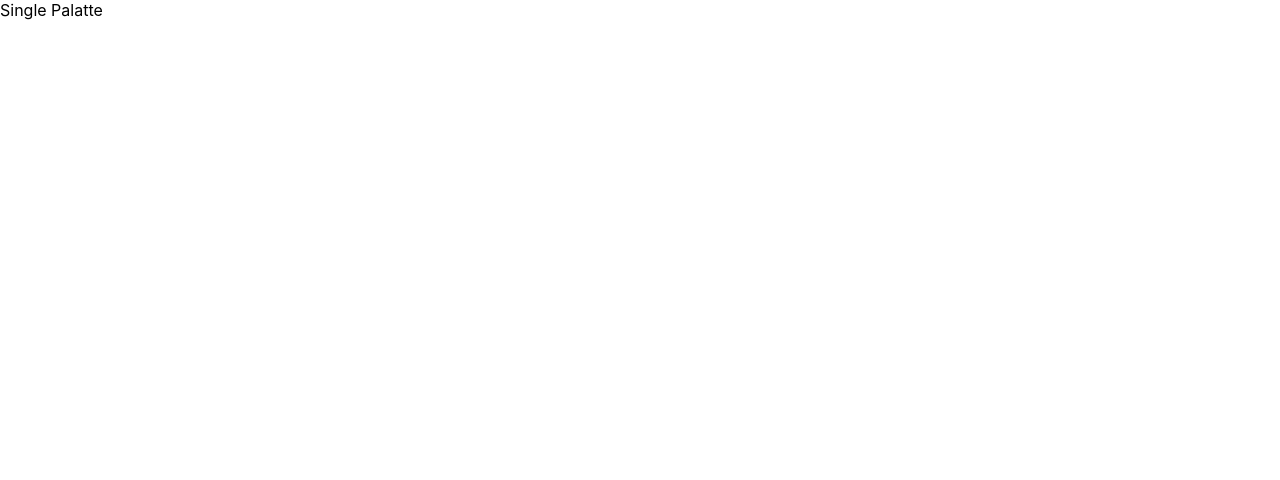
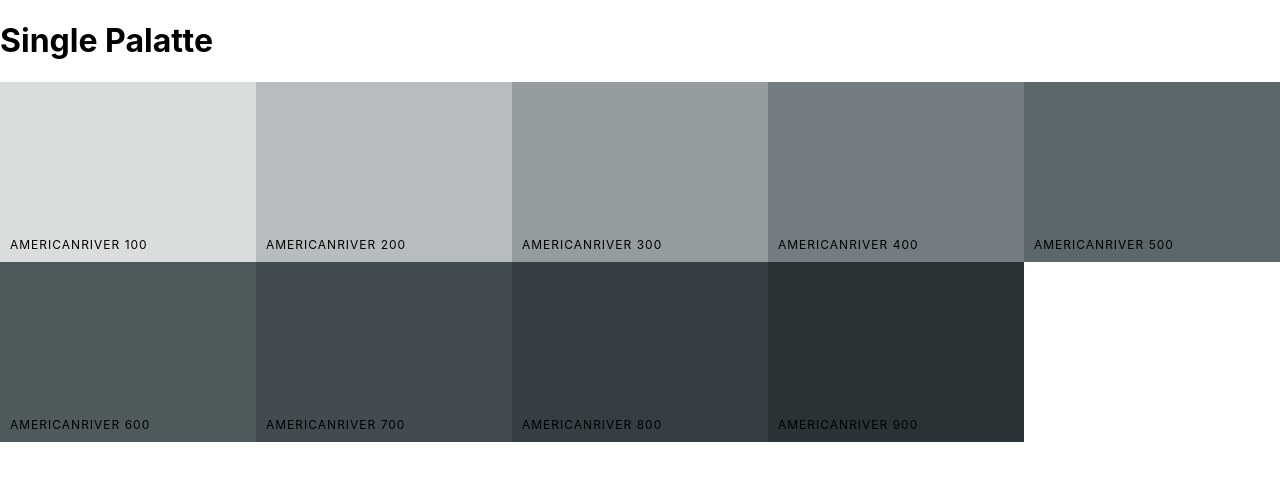
Before and after one commit to mrvncaragay/color-picker, a React (Create React App) app: page /palette/flat-ui-colors-american/americanriver in a window 1280 px wide. Shown: the top 480 px of the page. Built offline with nearby package versions, Linux system fonts and the light colour scheme.

Commit message:
display single color pallete

```diff
--- a/src/App.js
+++ b/src/App.js
@@ -17,6 +17,19 @@ function App() {
     <Switch>
       <Route
         exact
+        path="/palette/:paletteId/:colorId"
+        render={routeProps => (
+          <SingleColorPalette
+            colorId={routeProps.match.params.colorId}
+            palette={generatePalette(
+              findPalette(routeProps.match.params.paletteId)
+            )}
+          />
+        )}
+      />
+
+      <Route
+        exact
         path="/"
         render={routeProps => (
           <PaletteList palettes={seedColors} {...routeProps} />
@@ -32,12 +45,6 @@ function App() {
           />
         )}
       />
-
-      <Route
-        exact
-        path="/palette/:paletteId/:colorID"
-        render={() => <SingleColorPalette />}
-      />
     </Switch>
 
     //{/* <Palette palette={generatePalette(seedColors[4])} />; */}
--- a/src/ColorBox.js
+++ b/src/ColorBox.js
@@ -3,7 +3,7 @@ import { Link } from "react-router-dom";
 import { CopyToClipboard } from "react-copy-to-clipboard";
 import "./ColorBox.css";
 
-const ColorBox = ({ background, name, colorUrl }) => {
+const ColorBox = ({ background, name, colorUrl, showLink }) => {
   const [copied, setCopied] = useState(false);
 
   const changeCopiedState = () => {
@@ -36,9 +36,11 @@ const ColorBox = ({ background, name, colorUrl }) => {
           </div>
           <button className="copy-button">Copy</button>
         </div>
-        <Link to={colorUrl} onClick={e => e.stopPropagation()}>
-          <span className="see-more">More</span>
-        </Link>
+        {showLink && (
+          <Link to={colorUrl} onClick={e => e.stopPropagation()}>
+            <span className="see-more">More</span>
+          </Link>
+        )}
       </div>
     </CopyToClipboard>
   );
--- a/src/Palette.js
+++ b/src/Palette.js
@@ -13,6 +13,7 @@ const Palette = ({ palette }) => {
       name={color.name}
       key={color.id}
       colorUrl={`/palette/${palette.id}/${color.id}`}
+      showLink={true}
     />
   ));
 
--- a/src/SingleColorPalette.js
+++ b/src/SingleColorPalette.js
@@ -1,7 +1,52 @@
-import React from "react";
+import React, { useEffect, useState } from "react";
+import ColorBox from "./ColorBox";
 
-const SingleColorPalette = () => {
-  return <div>Single Palatte</div>;
+const SingleColorPalette = ({ palette, colorId }) => {
+  //const [shades, setShades] = useState();
+  let colors;
+
+  const gatherShades = (palette, color) => {
+    let shades = [];
+    let allColors = palette.colors;
+    let cIndex = null;
+
+    //Retrieve the position index
+    Object.keys(allColors[100]).map(key => {
+      if (allColors[100][key].id === color) {
+        cIndex = key;
+      }
+    });
+
+    //Retrieve the each color with index
+    Object.keys(allColors).forEach(key => {
+      shades.push(allColors[key][cIndex]);
+    });
+
+    return shades.slice(1);
+  };
+
+  colors = gatherShades(palette, colorId);
+
+  /*eslint-disable */
+  useEffect(() => {
+    //setShades(gatherShades(palette, colorId));
+  }, []);
+  /*eslint-enable */
+
+  const colorBoxes = colors.map(color => (
+    <ColorBox
+      key={color.id}
+      name={color.name}
+      background={color.hex}
+      showLink={false}
+    />
+  ));
+  return (
+    <div className="Palette">
+      <h1> Single Palatte</h1>
+      <div className="Palette-colors">{colorBoxes}</div>
+    </div>
+  );
 };
 
 export default SingleColorPalette;
```
